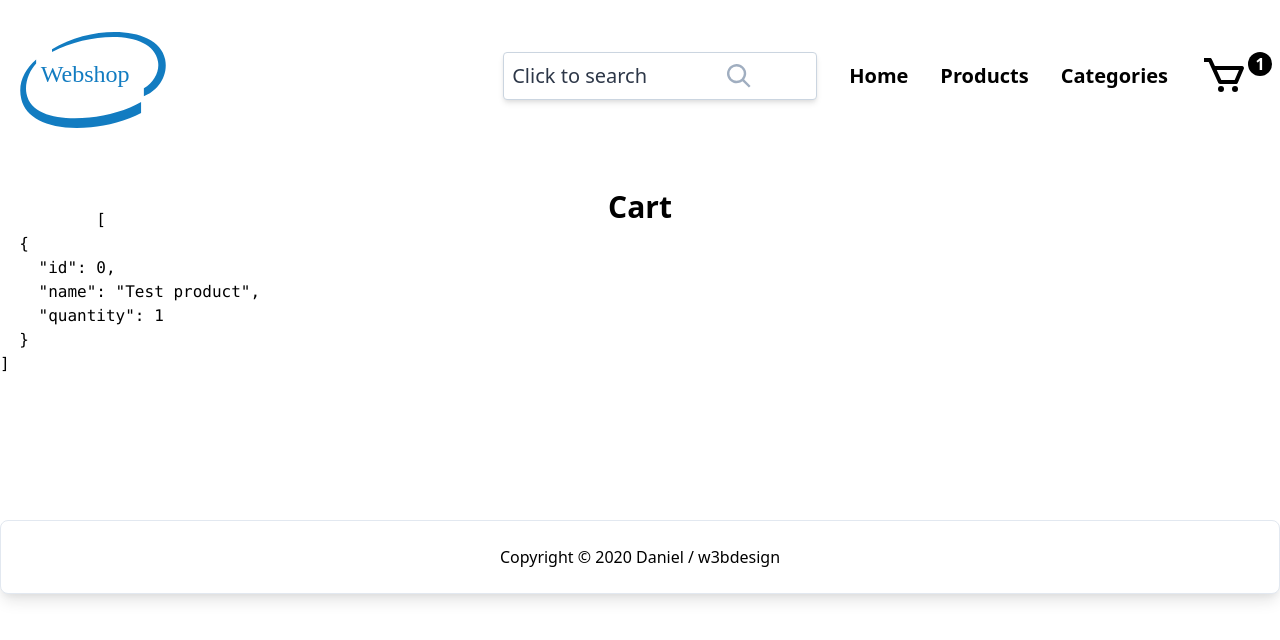
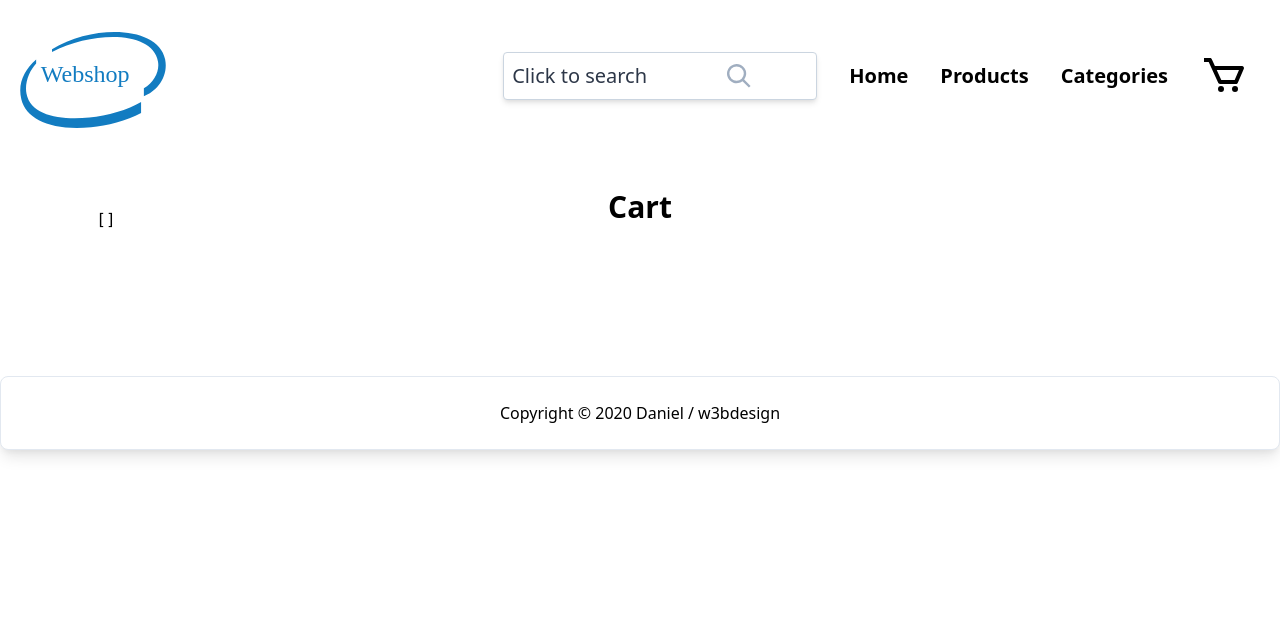
Before and after one commit to enthusiastdev121/woocommerce, a Nuxt app: page /cart in a window 1280 px wide. Shown: the top 640 px of the page. Built offline with nearby package versions, Linux system fonts and the light colour scheme.

Commit message:
Conditionally render product count in cart

```diff
--- a/components/Header/Cart.vue
+++ b/components/Header/Cart.vue
@@ -10,6 +10,7 @@
       /></span>
 
       <span
+        v-if="cartIsNotEmpty"
         class="absolute w-6 h-6 pb-2 -mt-12 text-center text-white bg-black rounded-full"
       >
         {{ cartCount }}
@@ -27,6 +28,9 @@ export default {
     cartCount() {
       return this.$store.state.cart.length
     },
+    cartIsNotEmpty() {
+      return this.$store.state.cart.length !== 0
+    },
   },
 }
 </script>
--- a/store/index.js
+++ b/store/index.js
@@ -2,7 +2,7 @@
 // https://nuxtjs.org/docs/2.x/directory-structure/store
 
 export const state = () => ({
-  cart: [{ id: 0, name: 'Test product', quantity: 1 }],
+  cart: [],
 })
 
 export const mutations = {
```
